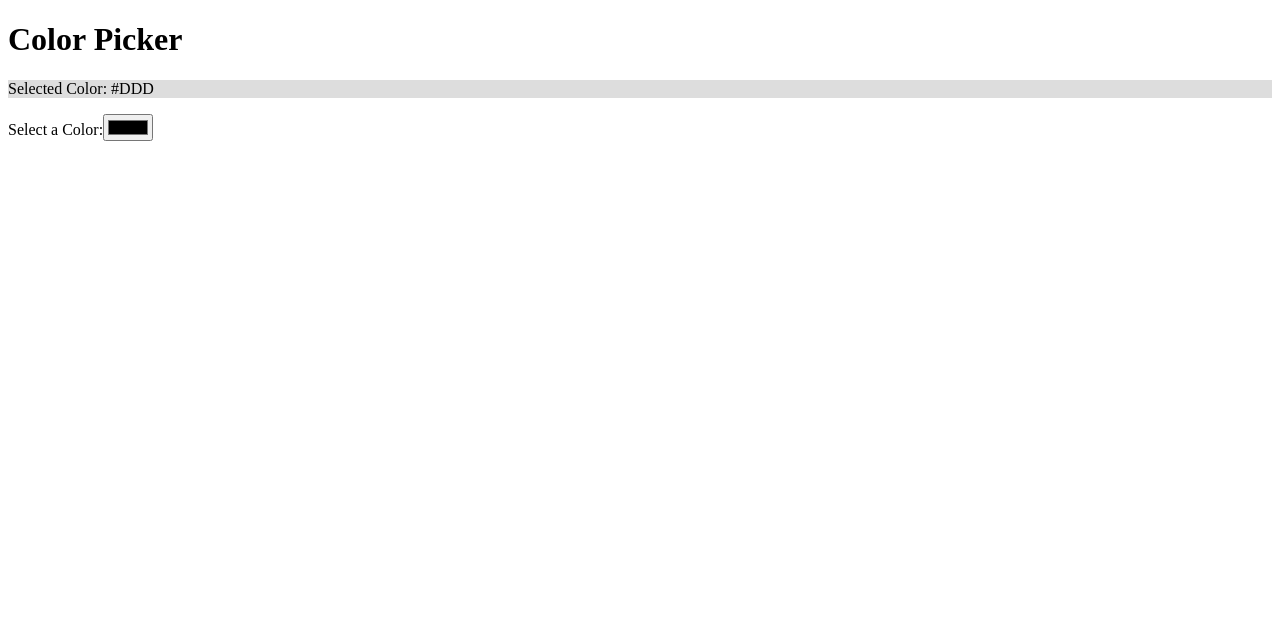
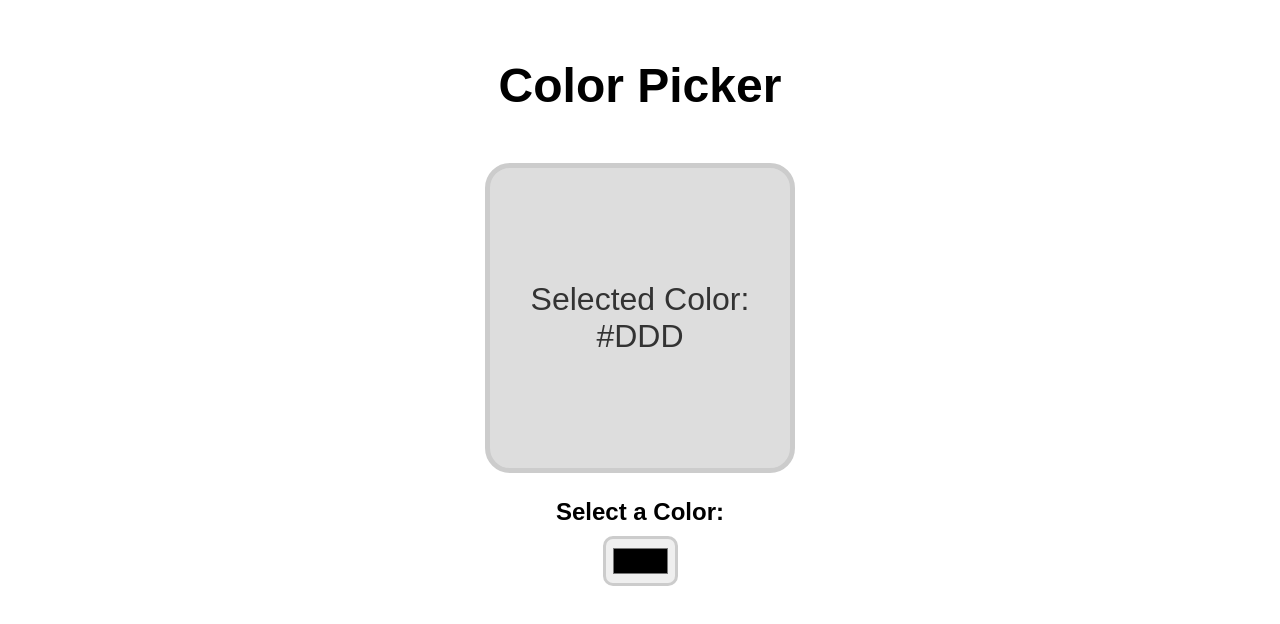
Before and after one commit to arthuragf/react-app-rfbc, a React (Vite) app: page / in a window 1280 px wide. Shown: the top 624 px of the page. Built offline with nearby package versions, Linux system fonts and the light colour scheme.

Commit message:
Add some style to the color picker component

```diff
--- a/src/components/ColorPicker.jsx
+++ b/src/components/ColorPicker.jsx
@@ -5,14 +5,56 @@ const ColorPicker = () => {
     const handleColorChange = (event) => {
         setColor(event.target.value)
     }
+    const colorPìckerContainerStyle = {
+        display: "flex",
+        flexDirection: "column",
+        alignItems: "center",
+        fontFamily: "Arial, sans-serif"
+    }
+    const titleStyle = {
+        margin: "50px",
+        fontSize: "3rem"
+    }
+    const colorDisplayStyle = {
+        width: "300px",
+        height: "300px",
+        display: "flex",
+        justifyContent: "center",
+        alignItems: "center",
+        border: "5px solid hsl(0, 0%, 80%)",
+        borderRadius: "25px",
+        marginBottom: "25px",
+        transition: "0.25s ease",
+        backgroundColor: color
+    }
+    const pStyle = {
+        color: "hsl(0, 0%, 20%)",
+        fontSize: "2rem",
+        textAlign: "center"
+    }
+
+    const labelStyle = {
+        fontSize: "1.5rem",
+        fontWeight: "bold",
+        marginBottom: "10px"
+    }
+
+    const inputStyle = {
+        width: "75px",
+        height: "50px",
+        padding: "5px",
+        borderRadius: "10px",
+        border: "3px solid hsl(0, 0%, 80%)",
+    }
+
     return (
-        <div>
-           <h1>Color Picker</h1>
-           <div style={{backgroundColor: color}}>
-                <p>Selected Color: {color}</p>
+        <div style={colorPìckerContainerStyle}>
+           <h1 style={titleStyle}>Color Picker</h1>
+           <div style={colorDisplayStyle}>
+                <p style={pStyle}>Selected Color: {color}</p>
            </div>
-           <label>Select a Color:</label>
-           <input type="color" value={color} onChange={handleColorChange}></input>
+           <label style={labelStyle}>Select a Color:</label>
+           <input style={inputStyle} type="color" value={color} onChange={handleColorChange}></input>
         </div>
     )
 }
```
